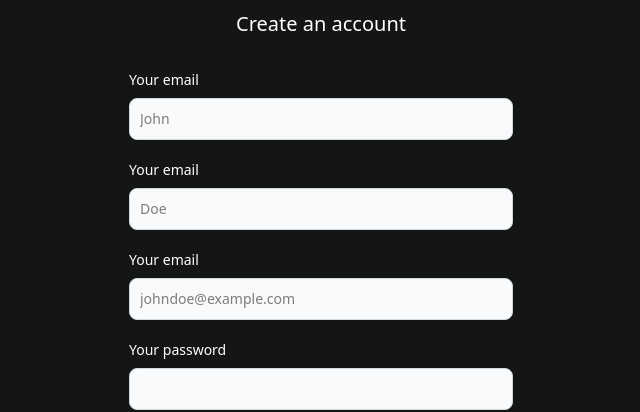
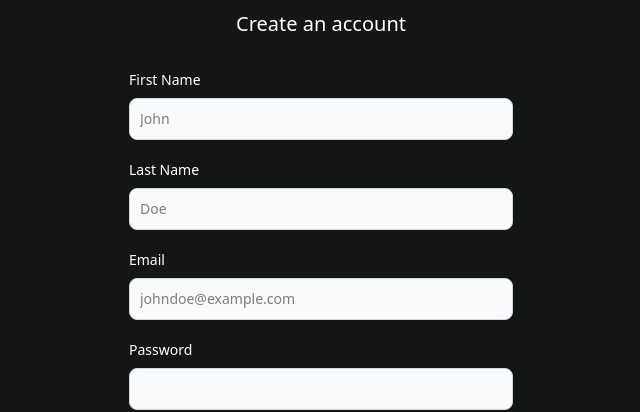
Before and after one commit to kyeenno/startup-platform, a Next.js app in the folder frontend/: page /auth/signup in a window 1280 px wide. Shown: the part 138-550 px from the top of the page, without its empty margins (319-959 px from the left). Built offline with nearby package versions, Linux system fonts and the light colour scheme; no server answers.

Commit message:
Fixed SignUp component not sending data to user_info

```diff
--- a/frontend/components/auth/SignUp.js
+++ b/frontend/components/auth/SignUp.js
@@ -21,6 +21,12 @@ const SignUp = () => {
         setErr({});
 
         try {
+
+            if (!email || !password || !name || !surname) {
+                setErr({ form: "All fields are required" });
+                return;
+            }
+
             const { data, error } = await supabase.auth.signUp({
                 email,
                 password,
@@ -31,6 +37,7 @@ const SignUp = () => {
                     }
                 }
             });
+
             if (error) throw error;
 
             // Store data in the Supabase table
@@ -38,10 +45,9 @@ const SignUp = () => {
                 const { error: profileError } = await supabase
                     .from('user_info')
                     .insert({
-                        user_id: data.user_id,
+                        user_id: data.user.id,
                         user_name: name,
                         user_surname: surname,
-                        email: email
                     });
 
                 if (profileError) throw profileError;
@@ -60,6 +66,7 @@ const SignUp = () => {
             router.push('/dashboard');
 
         } catch (err) {
+            console.error("Error", err);
             setErr({ form: err.message });
         }
     };
@@ -72,7 +79,7 @@ const SignUp = () => {
             <form className="w-sm mx-auto flex flex-col justify-center" onSubmit={submit}>
                 <div>
                     <div className="mb-5">
-                        <label htmlFor="name" className="block mb-2 text-sm font-medium text-white">Your email</label>
+                        <label htmlFor="name" className="block mb-2 text-sm font-medium text-white">First Name</label>
                         <InputForm
                             type="text"
                             id="name"
@@ -83,7 +90,7 @@ const SignUp = () => {
                         />
                     </div>
                     <div className="mb-5">
-                        <label htmlFor="surname" className="block mb-2 text-sm font-medium text-white">Your email</label>
+                        <label htmlFor="surname" className="block mb-2 text-sm font-medium text-white">Last Name</label>
                         <InputForm
                             type="text"
                             id="surname"
@@ -94,7 +101,7 @@ const SignUp = () => {
                         />
                     </div>
                     <div className="mb-5">
-                        <label htmlFor="email" className="block mb-2 text-sm font-medium text-white">Your email</label>
+                        <label htmlFor="email" className="block mb-2 text-sm font-medium text-white">Email</label>
                         <InputForm
                             type="email"
                             id="email"
@@ -105,7 +112,7 @@ const SignUp = () => {
                         />
                     </div>
                     <div className="mb-5">
-                        <label htmlFor="password" className="block mb-2 text-sm font-medium text-white">Your password</label>
+                        <label htmlFor="password" className="block mb-2 text-sm font-medium text-white">Password</label>
                         <InputForm
                             type="password"
                             id="password"
@@ -114,13 +121,18 @@ const SignUp = () => {
                             required
                         />
                     </div>
-                    <div className="flex items-start mb-5">
+                    <div className="flex items-start">
                         <p className="text-gray-400">
                             Existing user? <Link href="/auth/signin" className="hover:underline hover:text-gray-300 transition duration-150 ease-in-out">Sign in instead.</Link>
                         </p>
                     </div>
                 </div>
-                <button type="submit" className="transition duration-150 ease-in-out cursor-pointer text-white bg-blue-700 hover:bg-blue-800 focus:ring-4 focus:outline-none focus:ring-blue-300 font-medium rounded-lg text-sm w-full sm:w-auto px-5 py-2.5 text-center dark:bg-blue-600 dark:hover:bg-blue-700 dark:focus:ring-blue-800">Create</button>
+                {err.form && (
+                    <div className="py-2 text-red-500">
+                        {err.form}
+                    </div>
+                )}
+                <button type="submit" className="mt-5 transition duration-150 ease-in-out cursor-pointer text-white bg-blue-700 hover:bg-blue-800 focus:ring-4 focus:outline-none focus:ring-blue-300 font-medium rounded-lg text-sm w-full sm:w-auto px-5 py-2.5 text-center dark:bg-blue-600 dark:hover:bg-blue-700 dark:focus:ring-blue-800">Create</button>
             </form>
         </div>
     );
```
